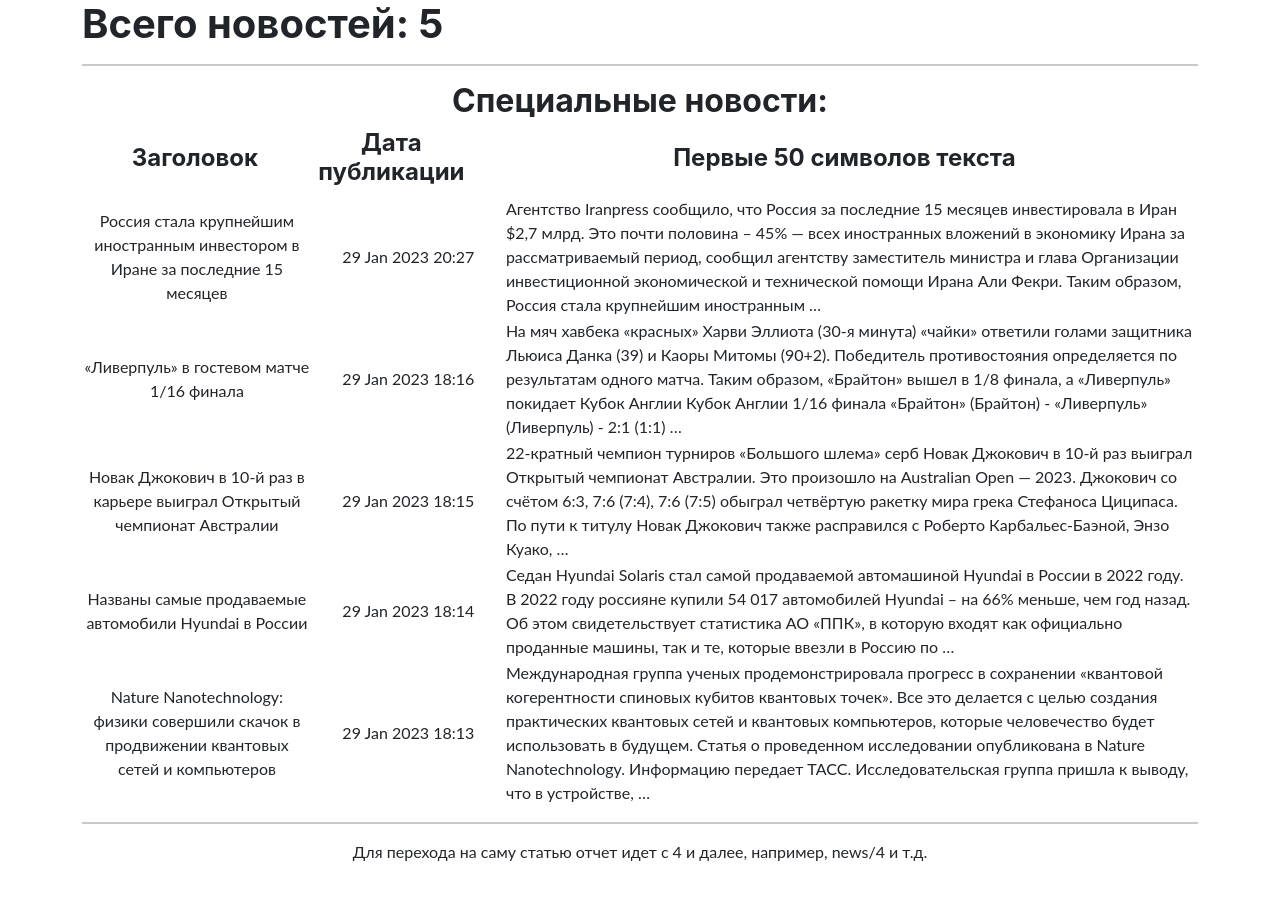
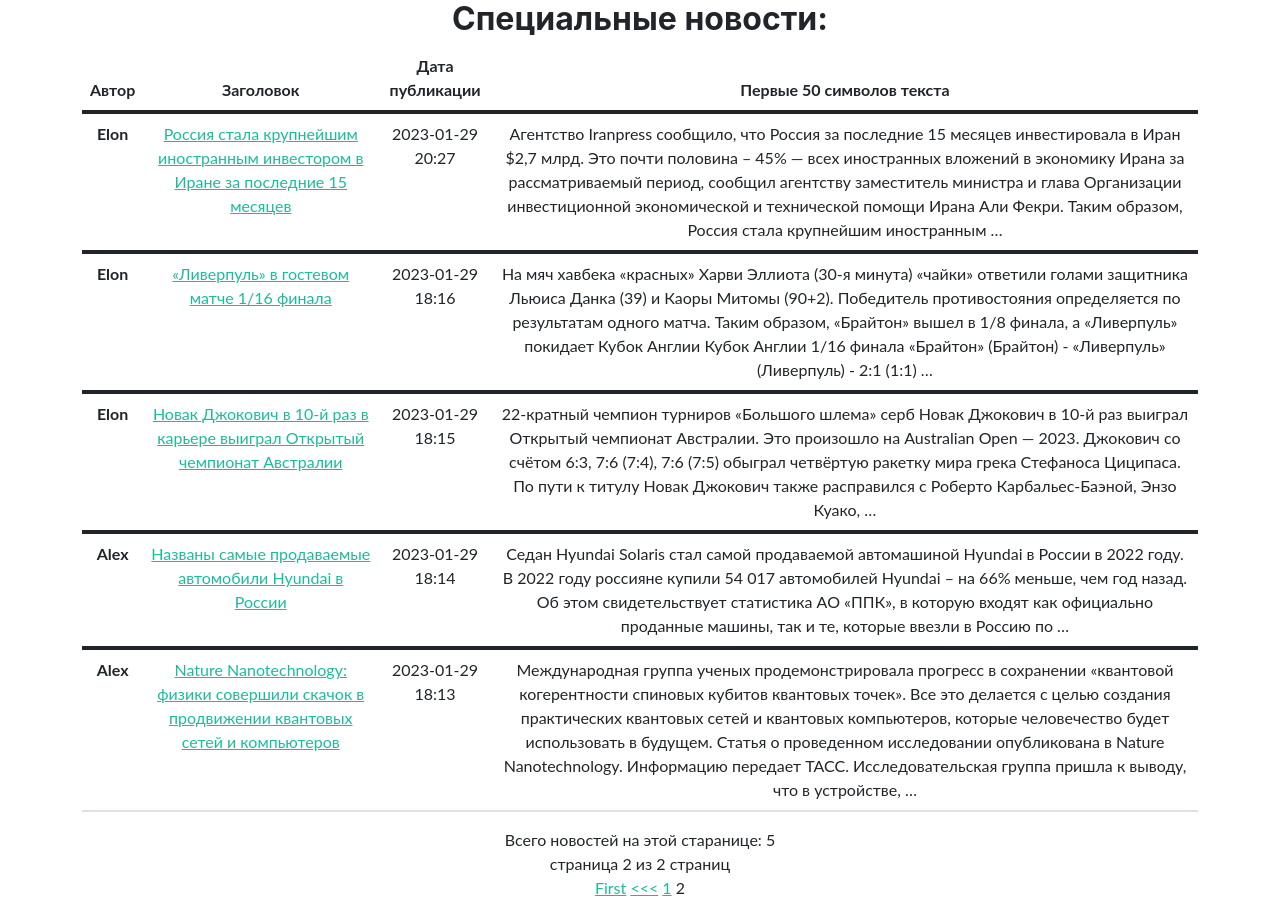
Before and after one commit to highgethigh/D4-Django-ORM, a Django app: page /news/?page=2 in a window 1280 px wide. Shown: the part 56-956 px from the top of the page. Before the commit the page ends 917 px from the top, so only its background shows below. Run offline with Django 4.2, Linux system fonts and the light colour scheme; data comes from the database, SQL or seed files in the repository; some libraries are stand-ins or nearby versions.

Commit message:
new style tables

```diff
--- a/NewsPaper/templates/news.html
+++ b/NewsPaper/templates/news.html
@@ -7,34 +7,56 @@
 
 {% block content %}
 
-<h1>Всего новостей: {{ news | length }} </h1> <!-- all news -->
-<hr>
 <h2 align="center">Специальные новости:</h2>
 {% if news %}
-    <table>
+<table class="table">
+    <thead class="thead-dark" align="center">
+      <tr>
+        <th scope="col">Автор</th>
+        <th scope="col">Заголовок</th>
+        <th scope="col">Дата публикации</th>
+        <th scope="col">Первые 50 символов текста</th>
+      </tr>
+    </thead>
+    {% for post in object_list %}
+    <tbody align="center">
         <tr>
-            <td><h4 style="margin-right:4px" align="center">Заголовок</h4></td>
-            <td><h4 style="margin-right:34px" align="center">Дата публикации</h4></td>
-            <td><h4 style="margin-right:14px" align="center">Первые 50 символов текста</h4></td>
+            <th scope="row">{{ post.post_link_author}}</th>
+            <td><a href="{% url 'post' post.id %}">{{ post.title|censor:'*****' }}</a></td>
+            <td>{{ post.post_data|date:'Y-m-d H:i' }}</td>
+            <td>{{ post.text|truncatewords:50|censor:'*****'}}</td>
         </tr>
-        {% for post in object_list %}
-        <tr>
-                <td align="center">
-                    {{ post.title|censor:'*****' }}
-                </td>
+    </tbody>
+        {% endfor %}
+</table>
+    <!-- Проверяем что поддерживается постраничный вывод -->
+    {% if is_paginated %}
+    <div align="center">
+        Всего новостей на этой старанице: {{ news | length }}
+        <br>
+        страница {{ page_obj.number}} из {{ page_obj.paginator.num_pages }} страниц
+        <br>
+        {% if page_obj.has_previous %}
+            <a href="?page=1">First</a>
+            <a href="?page={{ page_obj.previous_page_number }}"><<<</a>
+        {% endif %}
+        {% for num in page_obj.paginator.page_range %}
+            {% if page_obj.number == num %}
+                <a>{{ num }}</a>
+            {% elif num > page_obj.number|add:'-3' and num < page_obj.number|add:'3' %}
+                <a href="?page={{ num }}">{{ num }}</a>
+            {% endif %}
+        {% endfor %}
 
-                <td align="center">
-                    {{ post.post_data|date:'d M Y H:i' }}
-                </td>
-                <td>
-                    {{ post.text|truncatewords:50|censor:'*****' }} <!-- вывод двадцати первых слов новостей -->
-                </td>
-            {% endfor %}
-            </tr>
-    </table>
-    <hr>
+        {% if page_obj.has_next %}
+            <a href="?page={{ page_obj.next_page_number }}">>>></a>
+            <a href="?page={{ page_obj.paginator.num_pages }}">Last</a>
+        {% endif %}
+    </div>
+    {% endif%}
+
     <!-- -->
-    <p align="center">Для перехода на саму статью отчет идет с 4 и далее, например, news/4 и т.д.</p>
+    <!--<p align="center">Для перехода на саму статью отчет идет с 4 и далее, например, news/4 и т.д.</p>-->
 {% else %}
     <h1>Новостей нет</h1>
 {% endif %}
```
